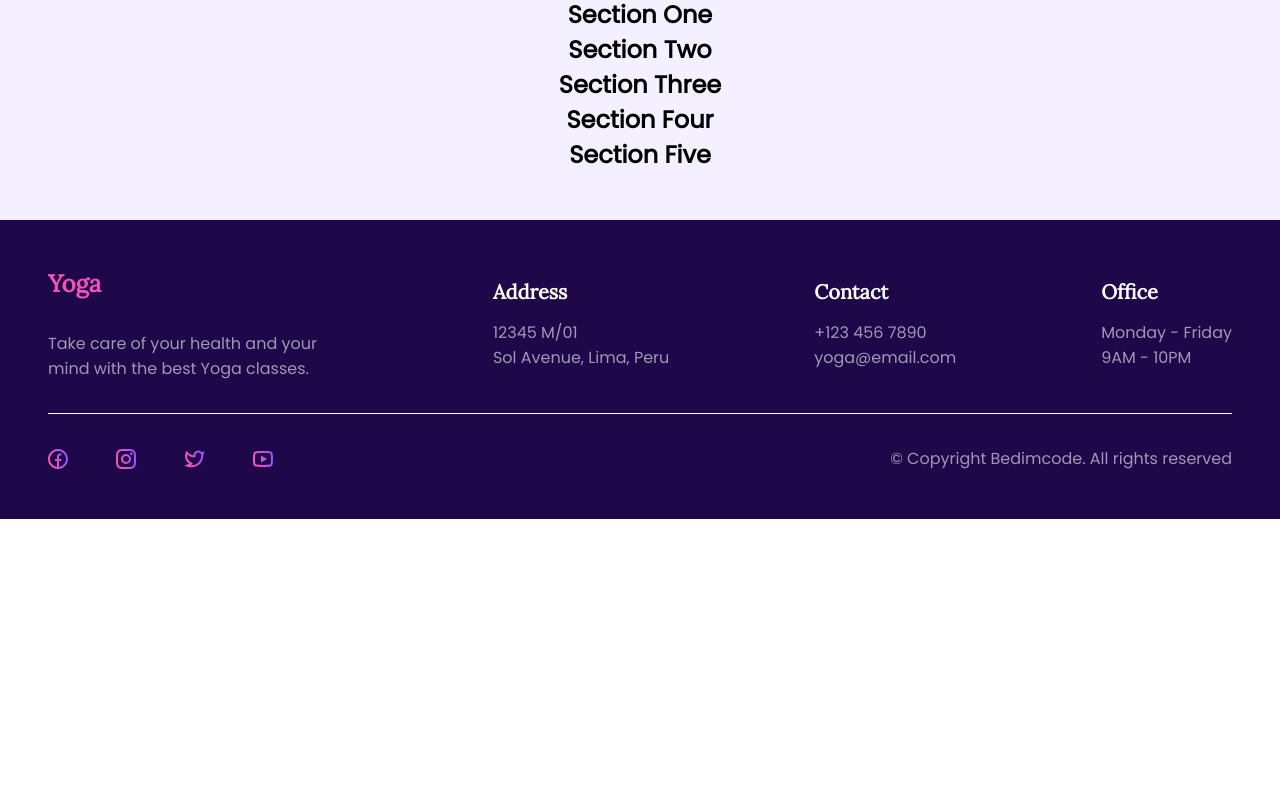
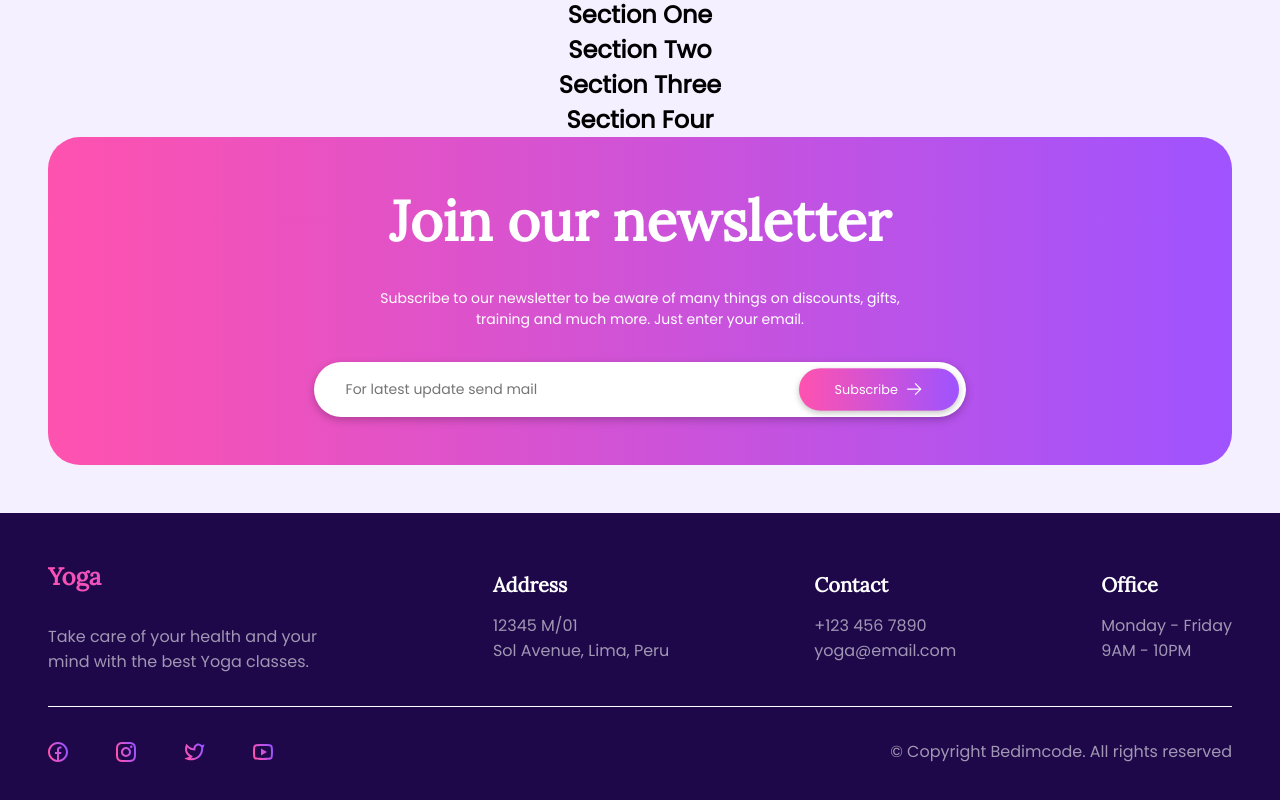
Before and after one commit to JPBM135/co-op-yoga-website, a Next.js app: page / in a window 1280 px wide. Shown: the part 1306-2106 px from the top of the page. Before the commit the page ends 1825 px from the top, so only its background shows below. Built offline with nearby package versions, Linux system fonts and the light colour scheme.

Commit message:
feat(sections): join our newsletter

```diff
--- a/app/components/SectionFive/SectionFive.tsx
+++ b/app/components/SectionFive/SectionFive.tsx
@@ -1,7 +1,39 @@
+import { ArrowRight } from "@phosphor-icons/react";
+import style from "./sectionFive.module.css";
+
 export function SectionFive() {
+  const clearInput = () => {
+    const input = document.getElementById(
+      "section_five_input"
+    ) as HTMLInputElement | null;
+
+    if (!input) {
+      return;
+    }
+
+    input.value = "";
+  };
+
   return (
-    <section>
-      <h2>Section Five</h2>
+    <section className={style.section}>
+      <h2 className={` ${style.section__title} utils__font-lora`}>
+        Join our newsletter
+      </h2>
+      <p className={style.section__text}>
+        Subscribe to our newsletter to be aware of many things on discounts,
+        gifts, training and much more. Just enter your email.
+      </p>
+      <div className={style.section__container}>
+        <input
+          id="section_five_input"
+          className={style.section__input}
+          type="email"
+          placeholder="For latest update send mail"
+        />
+        <button className={style.section__btn} onClick={clearInput}>
+          Subscribe <ArrowRight size={24} />
+        </button>
+      </div>
     </section>
   );
 }
--- a/app/components/SectionFive/sectionFive.module.css
+++ b/app/components/SectionFive/sectionFive.module.css
@@ -0,0 +1,114 @@
+.section {
+  background-color: var(--gradient-start);
+  background-image: linear-gradient(
+    90deg,
+    var(--gradient-start),
+    var(--gradient-end)
+  );
+  border-radius: 32px;
+  width: 100%;
+  padding: 1rem;
+  display: flex;
+  flex-direction: column;
+  gap: 2rem;
+  align-items: center;
+  justify-content: center;
+  padding: 2rem 1rem;
+}
+
+.section__title {
+  font-size: var(--font-big);
+  color: var(--white-color);
+  text-align: center;
+}
+
+.section__text {
+  color: var(--white-color);
+  text-align: center;
+  font-size: var(--font-small);
+}
+
+.section__container {
+  display: flex;
+  flex-direction: column;
+  gap: 2rem;
+  align-items: center;
+  justify-content: center;
+  width: 100%;
+}
+
+.section__btn {
+  background-color: var(--gradient-start);
+  background-image: linear-gradient(
+    90deg,
+    var(--gradient-start),
+    var(--gradient-end)
+  );
+  padding: 1rem 2rem;
+  border-radius: 9999px;
+  border: none;
+  color: var(--white-color);
+  font-size: var(--font-h3);
+  display: flex;
+  justify-content: center;
+  align-items: center;
+  gap: 0.5rem;
+  width: 100%;
+  box-shadow: rgba(0, 0, 0, 0.24) 0px 3px 8px;
+  transition: box-shadow 0.3s;
+}
+
+.section__btn:active {
+  box-shadow: rgba(50, 50, 93, 0.25) 0px 30px 60px -12px inset,
+    rgba(0, 0, 0, 0.3) 0px 18px 36px -18px inset;
+}
+
+.section__input {
+  padding: 1rem 2rem;
+  border-radius: 9999px;
+  border: none;
+  color: var(--first-color-dark);
+  background-color: var(--white-color);
+  font-size: var(--font-small);
+  display: flex;
+  justify-content: center;
+  align-items: center;
+  gap: 0.5rem;
+  width: 100%;
+  box-shadow: rgba(0, 0, 0, 0.24) 0px 3px 8px;
+}
+
+@media screen and (min-width: 768px) {
+  .section {
+    padding: 3rem;
+  }
+
+  .section__text {
+    max-width: 50%;
+  }
+
+  .section__container {
+    position: relative;
+    display: inline;
+    max-width: 80%;
+  }
+  .section__input {
+    height: 55px;
+  }
+
+  .section__btn {
+    position: absolute;
+    right: -13px;
+    width: 200px;
+    transform: scale(0.8);
+    top: 1.25px;
+    height: 52.5px;
+    font-size: var(--font-h4);
+  }
+}
+
+@media screen and (min-width: 1024px) {
+  .section__container {
+    max-width: 60%;
+  }
+}
```
